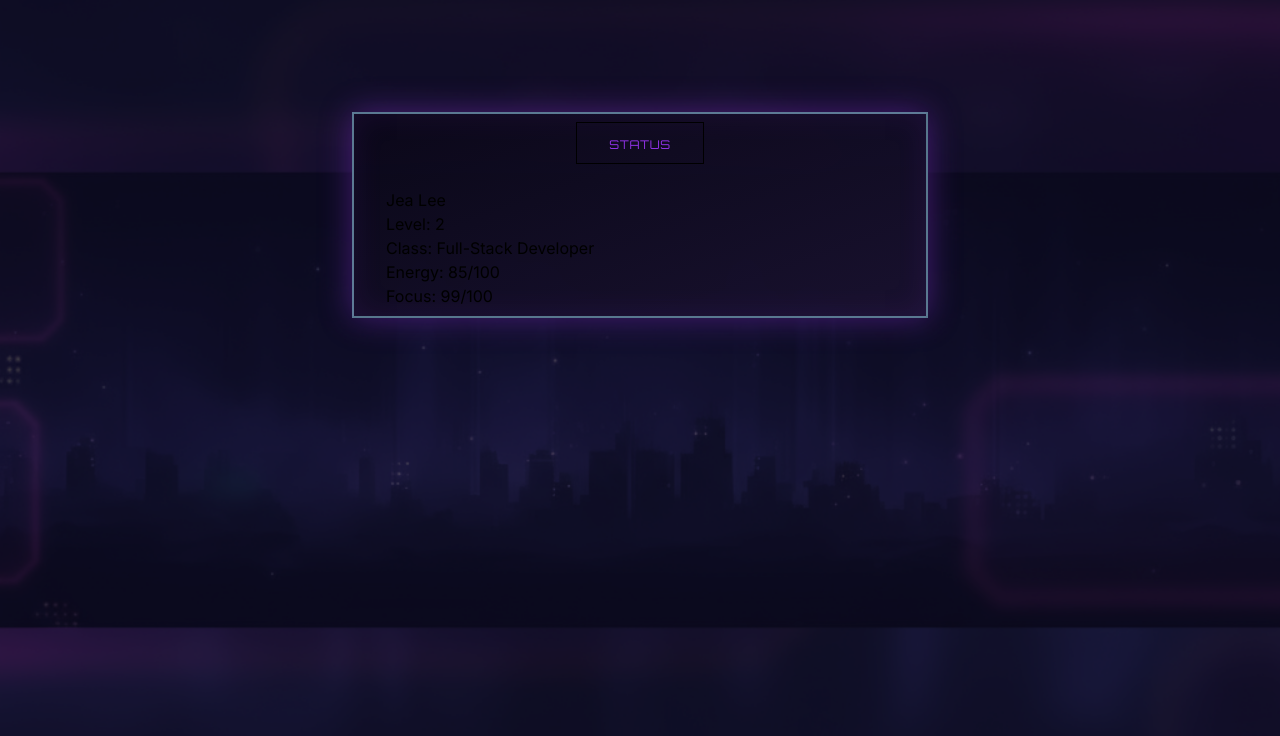
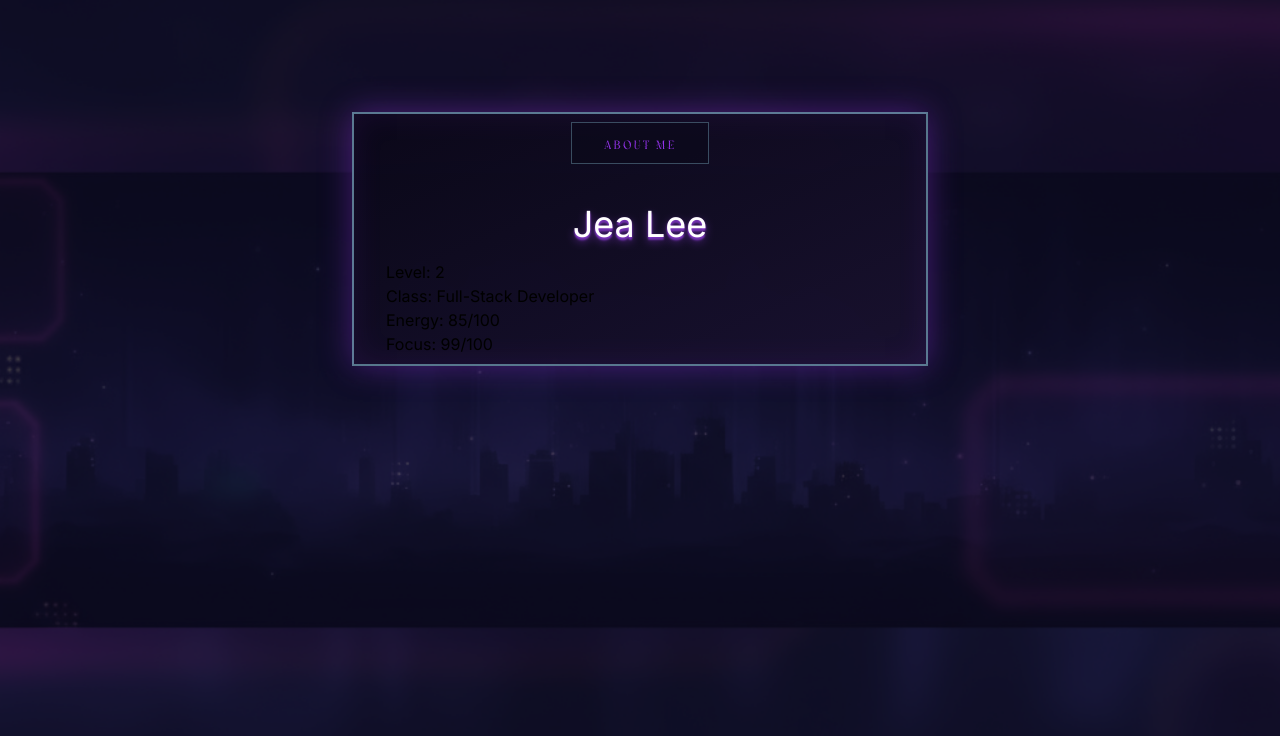
Before and after one commit to jealee44/jea-portfolio, a React (Vite) app: page / in a window 1280 px wide. Shown: the top 736 px of the page. Built offline with nearby package versions, Linux system fonts and the light colour scheme.

Commit message:
styling;

```diff
--- a/src/components/StatusWindow/StatusWindow.tsx
+++ b/src/components/StatusWindow/StatusWindow.tsx
@@ -38,13 +38,13 @@ const StatusWindow = () => {
         <div className="bg-gradient-to-br from-[rgba(10,8,24,0.95)] to-[rgba(26,18,48,0.95)] border-2 border-solid border-[rgba(163,230,255,0.5)] shadow-[0_0_30px_rgba(147,51,234,0.4),inset_0_0_30px_rgba(147,51,234,0.1)] backdrop-blur-[10px] rounded-none px-8 py-2">
             {/* Status Window */}
             <div className="flex justify-center">
-            <div className="border border-[rgba(163, 230, 255, .3)] bg-[rgba(10, 8, 24, .5)] px-8 py-2 mb-6 inline-block">
-                <span className="text-xs uppercase tracking-wider text-[var(--color-solo-purple)] font-['Orbitron']">
-                STATUS
+            <div className="border border-[rgba(163,230,255,0.3)] bg-[rgba(10,8,24,0.5)] px-8 py-2 mb-6 inline-block">
+                <span className="text-xs uppercase tracking-wider text-[var(--color-solo-purple)] font-family-heading">
+                About Me
                 </span>
             </div>
         </div>
-        <p>{stats.name}</p>
+        <h1 className="text-4xl font-family-body text-white text-center my-4 text-shadow-lg text-shadow-purple-500/50">{stats.name}</h1>
         <p>Level: {stats.level}</p>
         <p>Class: {stats.class}</p>
         <p>Energy: {stats.energy.current}/{stats.energy.max}</p>
```
